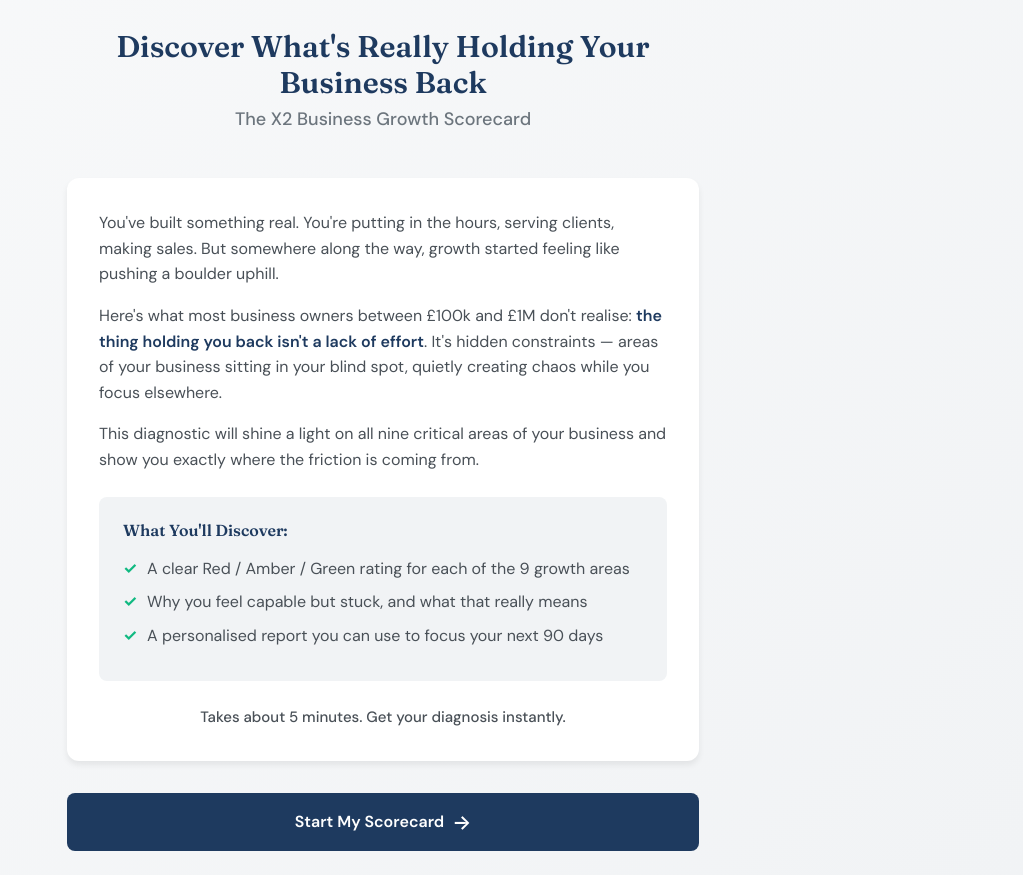
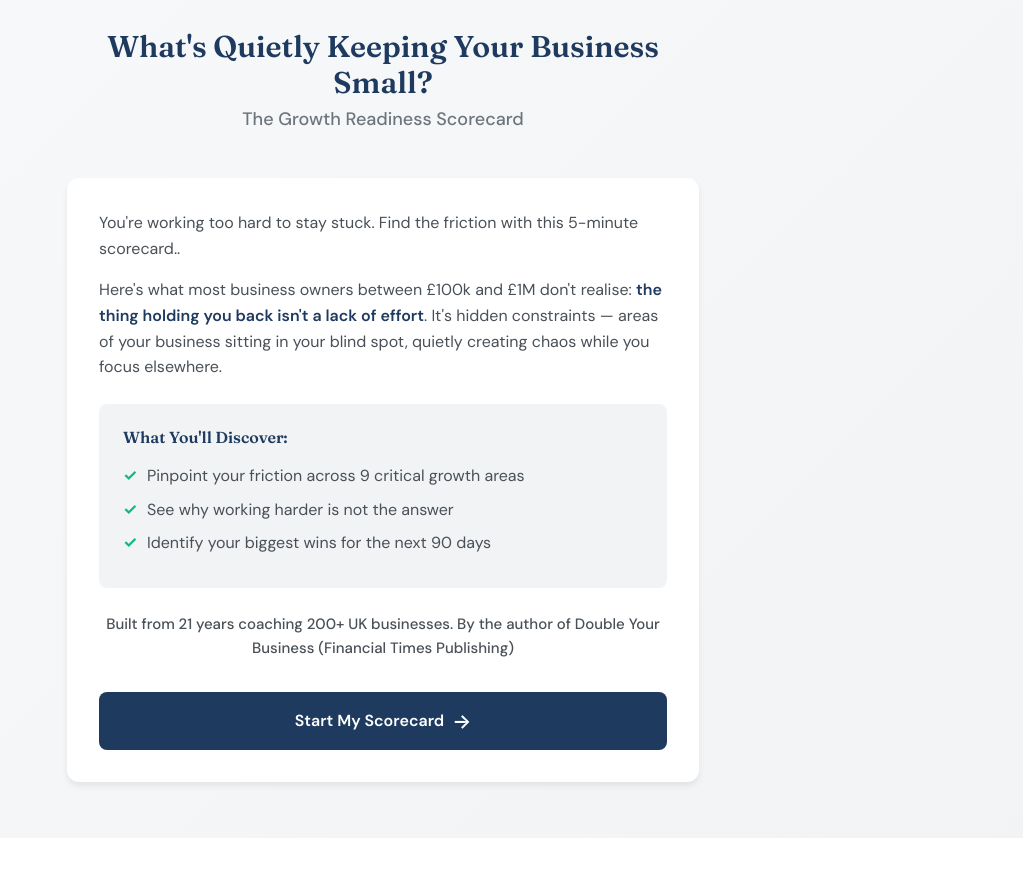
Before and after one commit to Tongeman/questionnaire-app, a website: page index.html in a window 1280 px wide. Shown: the part 80-955 px from the top of the page, without its empty margins (257-1280 px from the left). After the commit the page ends 918 px from the top, so only its background shows below. Drawn offline with Linux system fonts and the light colour scheme.

Commit message:
change front page copy

```diff
--- a/index.html
+++ b/index.html
@@ -43,32 +43,31 @@ src="https://www.facebook.com/tr?id=1210841217824265&ev=PageView&noscript=1"
                 <img src="x2-logo.png" alt="X2 Method Logo" class="logo">
             </div>
 
-            <h1 class="intro-title">Discover What's Really Holding Your Business Back</h1>
-            <h2 class="intro-subtitle">The X2 Business Growth Scorecard</h2>
+            <h1 class="intro-title">What's Quietly Keeping Your Business Small?</h1>
+            <h2 class="intro-subtitle">The Growth Readiness Scorecard</h2>
 
             <div class="intro-content">
-                <p>You've built something real. You're putting in the hours, serving clients, making sales. But somewhere along the way, growth started feeling like pushing a boulder uphill.</p>
+                <p>You're working too hard to stay stuck. Find the friction with this 5-minute scorecard..</p>
 
                 <p>Here's what most business owners between £100k and £1M don't realise: <strong>the thing holding you back isn't a lack of effort</strong>. It's hidden constraints — areas of your business sitting in your blind spot, quietly creating chaos while you focus elsewhere.</p>
-
-                <p>This diagnostic will shine a light on all nine critical areas of your business and show you exactly where the friction is coming from.</p>
 
                 <div class="intro-features">
                     <h3>What You'll Discover:</h3>
                     <ul>
-                        <li>A clear Red / Amber / Green rating for each of the 9 growth areas</li>
-                        <li>Why you feel capable but stuck, and what that really means</li>
-                        <li>A personalised report you can use to focus your next 90 days</li>
+                        <li>Pinpoint your friction across 9 critical growth areas</li>
+                        <li>See why working harder is not the answer</li>
+                        <li>Identify your biggest wins for the next 90 days</li>
                     </ul>
                 </div>
 
-                <p class="intro-time">Takes about 5 minutes. Get your diagnosis instantly.</p>
-            </div>
-
+                <p class="intro-time">Built from 21 years coaching 200+ UK businesses. By the author of Double Your Business (Financial Times Publishing)</p>
             <button class="btn btn-primary" onclick="startDiagnostic()">
                 Start My Scorecard
                 <span class="btn-arrow">→</span>
             </button>
+            </div>
+
+
         </div>
 
         <!-- Context Questions Screen -->
--- a/styles.css
+++ b/styles.css
@@ -234,6 +234,11 @@ strong {
 
 .intro-content p {
     color: var(--color-gray-700);
+}
+
+.intro-content .btn {
+    width: 100%;
+    margin-top: 2rem;
 }
 
 .intro-features {
```
